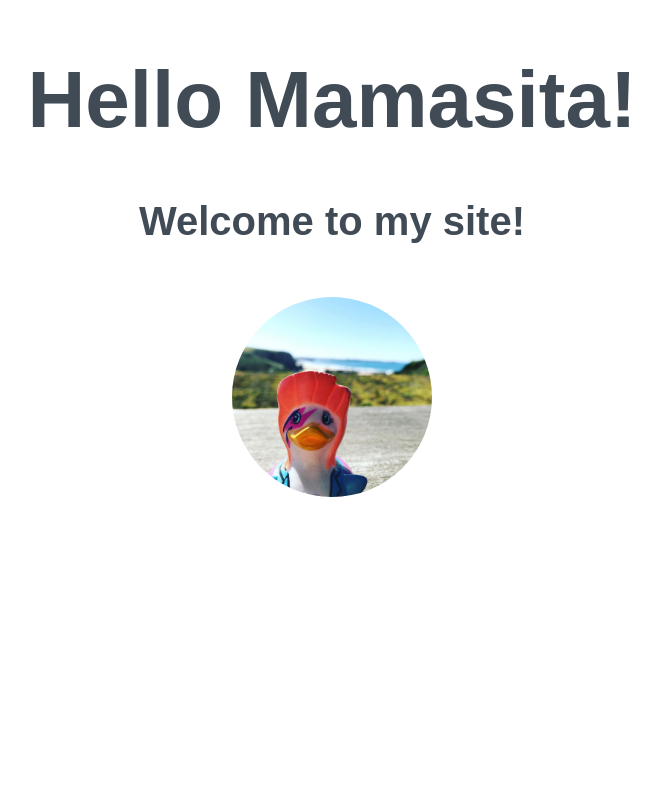
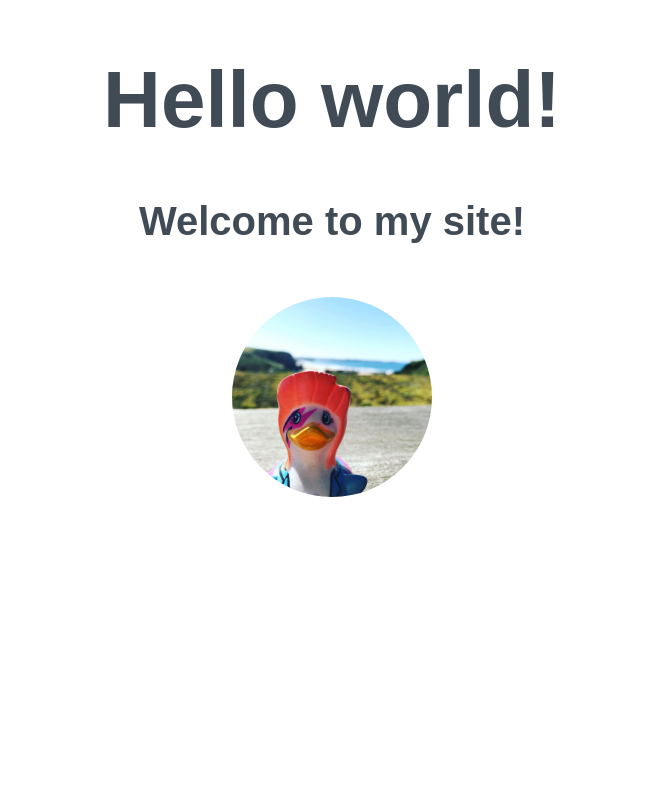
Before and after one commit to omogiafoh/beginners-week-one-master-nono, a plain HTML site: page index.html in a window 1280 px wide. Shown: the top 800 px of the page, without its empty margins (308-968 px from the left). Drawn offline with Linux system fonts and the light colour scheme.

Commit message:
Changes mamasita to world
Changes mamasita to world

```diff
--- a/index.html
+++ b/index.html
@@ -10,7 +10,7 @@
 </head>
 <body>
     <div>
-        <h1>Hello Mamasita!</h1>
+        <h1>Hello world!</h1>
         <h2>Welcome to my site!</h2>
 
           <!-- image of a duck -->
```
